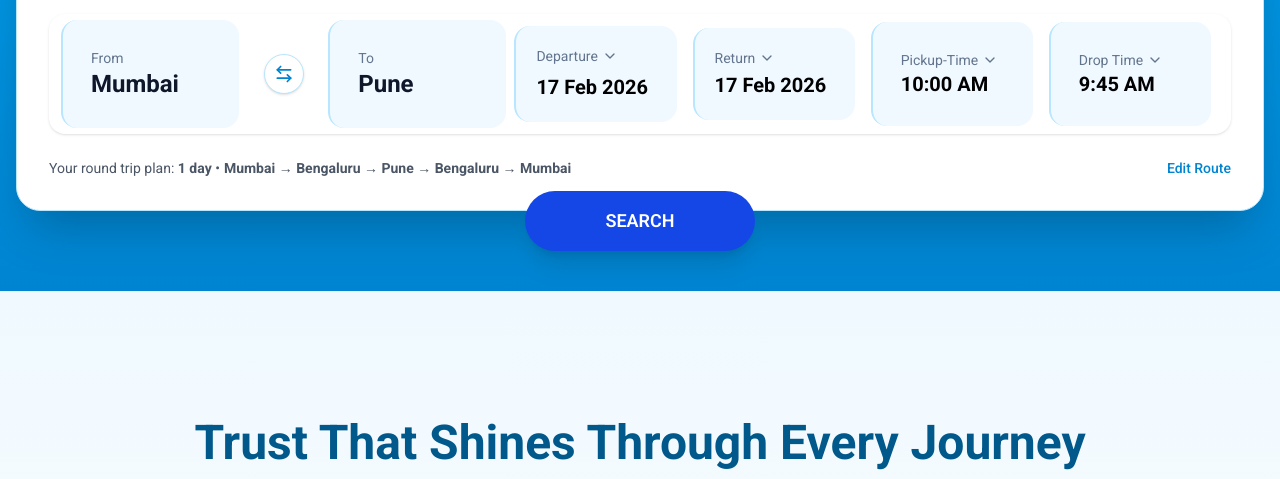
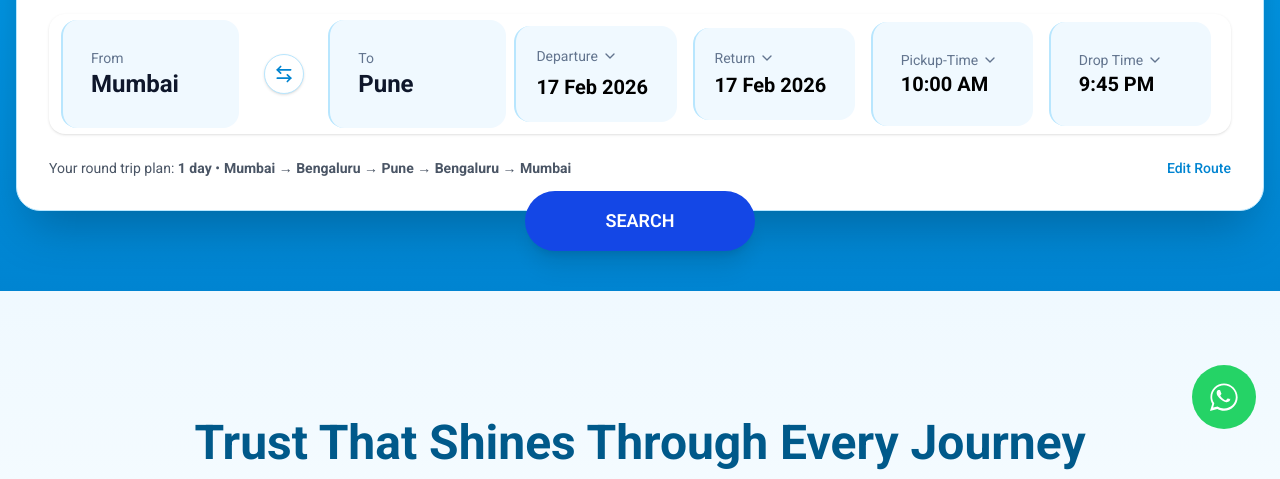
Before and after one commit to GuruduttX/VrindavanMathuraTaxiServices, a Next.js app: page / in a window 1280 px wide. Shown: the part 315-794 px from the top of the page. Built offline with nearby package versions, Linux system fonts and the light colour scheme.

Commit message:
Worked Valdation on pages & form

```diff
--- a/src/app/cabs/listing/page.tsx
+++ b/src/app/cabs/listing/page.tsx
@@ -1,3 +1,4 @@
+
 import CabCTASection from "@/components/Home/CabCTASection"
 import FiltersPanel from "@/components/ProductArchive/FiltersPanel"
 import ProductClient from "@/components/ProductArchive/ProductClient"
@@ -8,10 +9,34 @@ import Footer from "@/utils/Footer"
 import Navbar from "@/utils/Navbar"
 import NormalNavbar from "@/utils/NormalNavbar"
 import TaxiCTASection from "@/utils/TaxiCTASection"
+import { SearchParams } from "next/dist/server/request/search-params";
+import { redirect } from "next/navigation"
 
 
 
-export default function ProductsPage() {
+
+ type searchParams = {
+    from?: string;
+    to?: string;
+    departure?: string;
+    return?: string;
+    pickup?: string;
+    drop?: string;
+  };
+
+
+
+export default async function ProductsPage({searchParams} : {searchParams : Promise<SearchParams>}) {
+
+
+  const { from, to, departure, return: returnDate, pickup, drop, type } = await searchParams;
+
+  console.log(from, to, departure, returnDate, pickup, drop );
+
+  if (!from || !to || !departure || !returnDate || !pickup || !drop || !type) {
+      redirect("/")
+  }
+
 
     return (
         <>
--- a/src/app/cabs/review/page.tsx
+++ b/src/app/cabs/review/page.tsx
@@ -1,8 +1,42 @@
 
 import ReviewClient from "@/components/CabReview/ReviewClient"
 import { Suspense } from "react"
+import { redirect } from "next/navigation"
 
-export default function review() {
+
+type ReviewQueryParams = {
+  from?: string;
+  to?: string;
+  departure?: string;
+  return?: string;
+  pickup?: string;
+  drop?: string;
+  type?: "oneway" | "roundway" | "hourly" | "airport";
+  carname?: string;
+  cabtype?: string;
+  fueltype?: string;
+  carseat?: string;
+  carprice?: string;
+  carId?: string;
+};
+
+export default async function review({searchParams} : { searchParams : Promise<ReviewQueryParams>}) {
+     const {
+    from, to, departure, return: returnDate, pickup, drop, type, carname, cabtype, fueltype, carseat, carprice, carId,
+  } =  await searchParams ?? {};
+
+     if (
+        !from ||
+        !to ||
+        !departure ||
+        !returnDate ||
+        !pickup ||
+        !drop ||
+        !carId ||
+        !carname
+  ) {
+    redirect("/");
+  }
     return (
         <Suspense fallback={<div className="p-10 text-center">Loading packages...</div>}>
             <ReviewClient/>
--- a/src/app/layout.tsx
+++ b/src/app/layout.tsx
@@ -2,6 +2,7 @@ import type { Metadata } from "next";
 import { Roboto } from "next/font/google";
 import "./globals.css";
 import { Toaster } from "react-hot-toast";
+import FloatingWhatsApp from "@/utils/FloatingWhatsApp";
 
 
 
@@ -26,6 +27,7 @@ export default function RootLayout({
         className={`${roboto.className} antialiased`}
       >
         {children}
+        <FloatingWhatsApp/>
         <Toaster/>
       </body>
     </html>
--- a/src/components/CabReview/LeftCabReview.tsx
+++ b/src/components/CabReview/LeftCabReview.tsx
@@ -124,12 +124,13 @@ const LeftCabReview = ({ onChange }: any) => {
         </h3>
 
         <div className="grid grid-cols-1 md:grid-cols-2 gap-4">
-          <input placeholder="Full Name" className="input-sky" onChange={(e) => { onChange("fullName", e.target.value) }} />
-          <input placeholder="Mobile Number" className="input-sky" onChange={(e) => { onChange("phone", e.target.value) }} />
+          <input placeholder="Full Name" className="input-sky " required onChange={(e) => { onChange("fullName", e.target.value) }} />
+          <input placeholder="Mobile Number" className="input-sky" required onChange={(e) => { onChange("phone", e.target.value) }} />
           <input
             placeholder="Email Address"
             className="input-sky md:col-span-2"
             onChange={(e) => { onChange("email", e.target.value) }}
+            required
           />
         </div>
       </section>
--- a/src/components/CabReview/ReviewClient.tsx
+++ b/src/components/CabReview/ReviewClient.tsx
@@ -10,6 +10,8 @@ import emailjs from "@emailjs/browser";
 
 export default function ReviewClient() {
   const searchParams = useSearchParams();
+  const [message, setMessage] = useState("");
+
 
   const [form , setForm] = useState({
     fullName : "",
@@ -24,8 +26,20 @@ export default function ReviewClient() {
     }))
   }
 
+  const WHATSAPP = "7302265809";
 
-    const handleSendMail = async () => {
+  const handleSendMail = async () => {
+
+   const missingFields = [];
+
+    if (!form.fullName?.trim()) missingFields.push("Full Name");
+    if (!form.phone?.trim()) missingFields.push("Phone");
+    if (!form.email?.trim()) missingFields.push("Email");
+
+    if (missingFields.length > 0) {
+      setMessage(`Please fill: ${missingFields.join(", ")} before booking.`);
+      return;
+    }
       try {
         await emailjs.send(
           process.env.NEXT_PUBLIC_EMAILJS_SERVICE_ID!,
@@ -56,9 +70,25 @@ export default function ReviewClient() {
           process.env.NEXT_PUBLIC_EMAILJS_PUBLIC_KEY!
         );
 
+
+          const whatsappMessage = encodeURIComponent(
+        `New Quick Enquiry \n\nName: ${name}\nPhone: ${form.phone}\n\nPlease contact as soon as possible.`
+      );
+
+      setTimeout(() => {
+        window.open(
+          `https://wa.me/${WHATSAPP}?text=${whatsappMessage}`,
+          "_blank"
+        );
+      }, 600);
+
+
         console.log("Email Sent Successfully ");
       } catch (error) {
         console.log("Email Failed ", error);
+      }
+      finally{
+         setMessage("");
       }
     };
 
@@ -68,8 +98,11 @@ export default function ReviewClient() {
 
       <section className="min-h-screen bg-gradient-to-br from-sky-50 via-white to-sky-100">
         <div className="max-w-7xl mx-auto px-4 py-10 grid grid-cols-1 lg:grid-cols-12 gap-8">
-          <LeftCabReview onChange={updateForm}/>
-          <RightCabSection send={handleSendMail} price={searchParams.get("carprice")}/>
+
+            <LeftCabReview onChange={updateForm}/>
+            <RightCabSection send={handleSendMail} price={searchParams.get("carprice")} message={message}/>
+
+
         </div>
       </section>
 
--- a/src/components/Home/HomeHero.tsx
+++ b/src/components/Home/HomeHero.tsx
@@ -23,7 +23,7 @@ export default function HomeHero() {
         departure: Currentdate,
         return: Currentdate,
         pickup: "10:00 AM",
-        drop: "9:45 AM",
+        drop: "9:45 PM",
         type: "oneway"
     });
 
--- a/src/components/ProductArchive/ProductList.tsx
+++ b/src/components/ProductArchive/ProductList.tsx
@@ -28,6 +28,16 @@ export default function ProductsList({cars} : {cars : Car[]}) {
 
   const router = useRouter();
   const searchParams  = useSearchParams();
+
+  useEffect(()=>{
+    if(!searchParams.get('from') || !searchParams.get('to') || !searchParams.get('departure') ||
+     !searchParams.get('return') || !searchParams.get('pickup') ||
+      !searchParams.get('drop')){
+         router.push('/');
+         return;
+      }
+
+  },[router, searchParams]);
 
 
 
--- /dev/null
+++ b/src/utils/FloatingWhatsApp.tsx
@@ -0,0 +1,43 @@
+'use client';
+
+import { usePathname } from "next/navigation";
+
+export default function FloatingWhatsApp() {
+  const pathname = usePathname();
+
+  if (pathname.startsWith("/admin")) return null;
+
+  const whatsappNumber = "7302265809";
+  const message = encodeURIComponent(
+    "Hi, I want to enquire about Mathura Vrindavan tour packages Texi."
+  );
+
+  return (
+   <a
+  href={`https://wa.me/${whatsappNumber}?text=${message}`}
+  target="_blank"
+  rel="noopener noreferrer"
+  aria-label="Chat on WhatsApp"
+  className="
+    fixed bottom-14 right-6 z-[999]
+    w-16 h-16
+    rounded-full
+    bg-[#25D366]
+    flex items-center justify-center
+    whatsapp-float whatsapp-glow
+    transition-transform duration-300
+    hover:scale-110
+  "
+>
+  <svg
+    xmlns="http://www.w3.org/2000/svg"
+    viewBox="0 0 32 32"
+    fill="white"
+    className="w-7 h-7"
+  >
+    <path d="M16 .5C7.4.5.5 7.4.5 16c0 2.8.7 5.4 2.1 7.8L0 32l8.4-2.2c2.3 1.3 4.9 2 7.6 2h.1c8.6 0 15.5-6.9 15.5-15.5S24.6.5 16 .5zm0 28.5h-.1c-2.4 0-4.7-.6-6.8-1.9l-.5-.3-5 1.3 1.3-4.9-.3-.5C3.2 20.7 2.5 18.4 2.5 16 2.5 8.5 8.5 2.5 16 2.5S29.5 8.5 29.5 16 23.5 29 16 29zm7.7-9.9c-.4-.2-2.5-1.2-2.9-1.3-.4-.2-.7-.2-1 .2-.3.4-1.2 1.3-1.4 1.6-.3.3-.5.3-.9.1-.4-.2-1.8-.7-3.4-2.2-1.2-1.1-2-2.4-2.3-2.8-.2-.4 0-.6.2-.8.2-.2.4-.5.6-.7.2-.2.3-.4.4-.6.1-.2.1-.5 0-.7-.1-.2-1-2.4-1.3-3.3-.3-.9-.7-.7-1-.7h-.8c-.3 0-.7.1-1 .5-.3.4-1.3 1.2-1.3 3 0 1.8 1.3 3.6 1.5 3.8.2.2 2.6 4 6.4 5.6.9.4 1.6.6 2.2.8.9.3 1.7.3 2.3.2.7-.1 2.5-1 2.8-2 .3-1 .3-1.9.2-2-.1-.2-.4-.3-.8-.5z"/>
+  </svg>
+</a>
+
+  );
+}
--- a/src/utils/Footer.tsx
+++ b/src/utils/Footer.tsx
@@ -97,7 +97,7 @@ export default function Footer() {
         {/* Bottom Bar */}
         <div className="border-t border-white/10">
           <div className="max-w-7xl mx-auto px-6 py-6 flex flex-col md:flex-row items-center justify-between gap-4 text-sm text-white">
-            <p className="text-black">
+            <p className="text-white">
               © {new Date().getFullYear()} MV Taxi Services. All rights reserved.
             </p>
 
--- a/src/utils/NormalNavbar.tsx
+++ b/src/utils/NormalNavbar.tsx
@@ -3,10 +3,16 @@
 import Link from "next/link"
 import { CarTaxiFront } from "lucide-react"
 import Image from "next/image"
+import { useState } from "react";
+import EnquiryPopup from "./EnquiryPopUp";
 
 export default function NormalNavbar() {
+  const [open , setOpen] = useState(false);
+
   return (
-    <header className="top-5 left-1/2 z-50 w-full">
+    <>
+     <EnquiryPopup open={open} onClose={()=>setOpen(false)}/>
+     <header className="top-5 left-1/2 z-50 w-full">
       <nav className="flex items-center justify-between px-6 py-3
      shadow-lg border border-sky-100 bg-white">
 
@@ -38,14 +44,16 @@ export default function NormalNavbar() {
         </div>
 
         {/* CTA */}
-        <Link
-          href="/book"
+        <button
+          onClick={()=>setOpen(true)}
           className="px-5 py-2 rounded-full text-sm font-semibold text-white
-          bg-gradient-to-r from-sky-500 to-cyan-400 hover:opacity-90 transition shadow-md"
+          bg-gradient-to-r from-sky-500 to-cyan-400 hover:opacity-90 transition shadow-m curosr-pointer"
         >
           Book Cab
-        </Link>
+        </button>
       </nav>
     </header>
+    </>
+
   )
 }
```
Also changed, not shown: src/components/CabReview/RightCabSection.tsx (+9 -2 lines).
